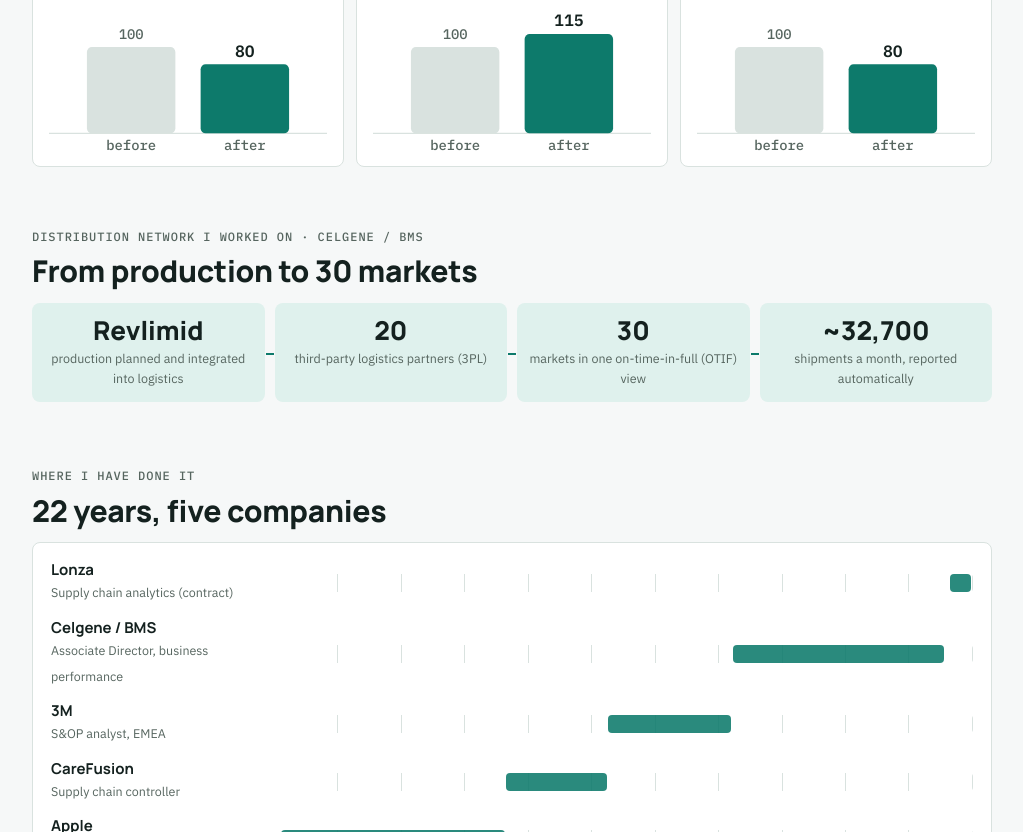
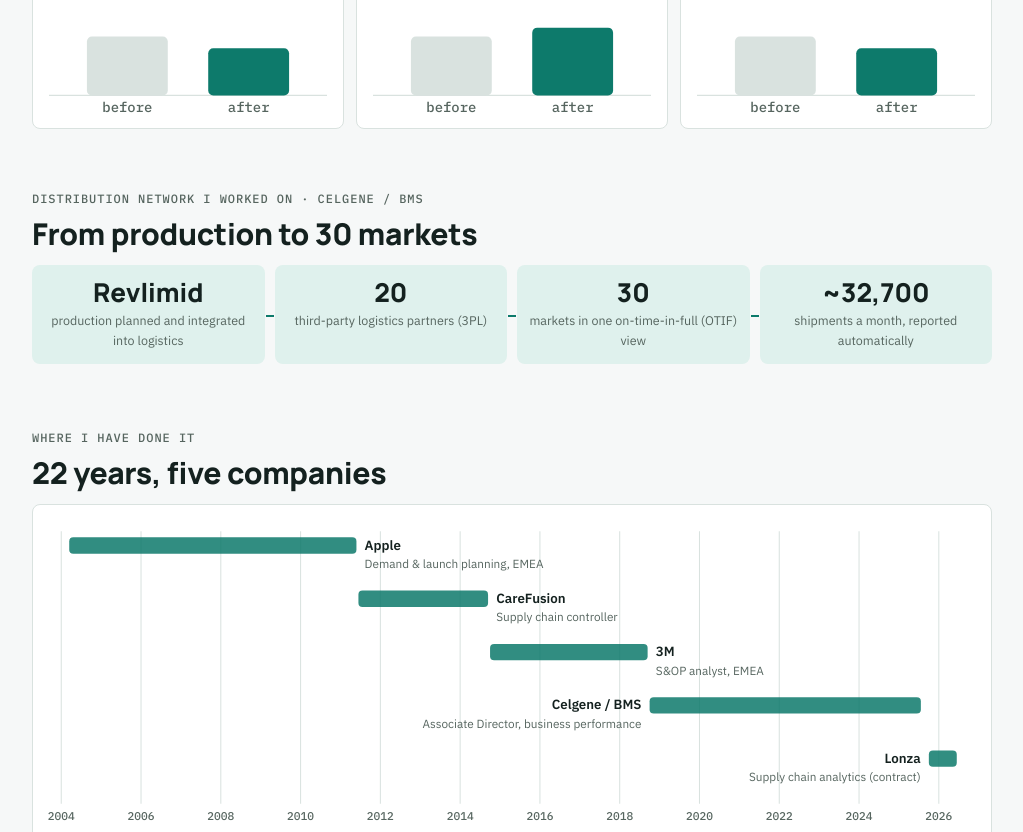
Before and after one commit to cesarrb/cesarrb.github.io, a plain HTML site: page supply-chain/index.html in a window 1280 px wide. Shown: the part 560-1392 px from the top of the page, without its empty margins (128-1151 px from the left). Drawn offline with Linux system fonts and the light colour scheme.

Commit message:
Revert "Readable timeline and larger before/after bars"
This reverts commit 954b9391c1ceac956d4fd4ef2ab2d35f4f3a1625.

```diff
--- a/supply-chain/index.html
+++ b/supply-chain/index.html
@@ -111,16 +111,6 @@ footer p{margin:0;max-width:80ch}
 /* ---- visual page additions ---- */
 .small{font-size:14px}.muted{color:var(--muted)}
 section>h2{margin:6px 0 14px}
-.tl{display:grid;gap:14px}
-.tl-row{display:grid;grid-template-columns:210px 1fr;gap:14px;align-items:center}
-.tl-lab b{display:block;font:700 15px/1.2 var(--display)}
-.tl-lab span{font-size:12.5px;color:var(--muted)}
-.tl-track{position:relative;height:18px;background:repeating-linear-gradient(90deg,transparent 0 calc(9.09% - 1px),var(--line) calc(9.09% - 1px) 9.09%);border-radius:4px}
-.tl-track i{position:absolute;top:0;bottom:0;background:var(--accent);border-radius:4px;opacity:.88}
-.tl-track i:hover{opacity:1}
-.tl-axis{display:grid;grid-template-columns:210px 1fr;gap:14px}
-.tl-axis div{display:flex;justify-content:space-between;font:500 11px var(--mono);color:var(--muted)}
-@media (max-width:640px){.tl-row,.tl-axis{grid-template-columns:1fr;gap:4px}.tl-axis>span{display:none}}
 
 .kpis{display:grid;grid-template-columns:repeat(auto-fit,minmax(200px,1fr));gap:12px}
 .kpi{background:var(--surface);border:1px solid var(--line);border-radius:8px;padding:16px 16px 12px}
@@ -196,7 +186,7 @@ body.detail .detail-only{display:block}
 <section>
   <span class="eyebrow">Where I have done it</span>
   <h2>22 years, five companies</h2>
-  <div class="panel"><div id="tl" class="tl" role="img" aria-label="Career timeline 2004 to 2026"></div></div>
+  <div class="panel"><svg id="tl" viewBox="0 0 900 300" role="img" aria-label="Career timeline 2004 to 2026"></svg></div>
   <div class="detail-only">
     <ul class="small">
       <li><b>Lonza (2025–2026):</b> monthly S&amp;OP process and scenario lock across the sites, from VPs to site teams; Power BI cockpits as one source of truth from SAP, OMP and SQL Server.</li>
@@ -248,15 +238,15 @@ function hideTip(){tip.style.opacity=0}
 function css(v){return getComputedStyle(document.documentElement).getPropertyValue(v).trim()}
 const kp=document.getElementById('kpis');
 KPIS.forEach(k=>{
-  const max=120,W=220,H=96,bw=70;
+  const max=120,W=220,H=70,bw=64;
   const h=v=>v/max*(H-14);
   const d=document.createElement('div');d.className='kpi';
   d.innerHTML=`<div class="big">${k.big}</div><div class="lbl">${k.lbl}</div>
-  <svg viewBox="0 -4 ${W} ${H+20}" aria-label="${k.lbl}: before ${k.a}, after ${k.b}">
+  <svg viewBox="0 0 ${W} ${H+16}" aria-label="${k.lbl}: before ${k.a}, after ${k.b}">
    <line x1="0" x2="${W}" y1="${H}" y2="${H}" class="tl-grid"/>
    <rect data-t="Before: index ${k.a}" x="30" y="${H-h(k.a)}" width="${bw}" height="${h(k.a)}" rx="4" fill="var(--line)"/>
    <rect data-t="After: index ${k.b} (${k.big})" x="${W-30-bw}" y="${H-h(k.b)}" width="${bw}" height="${h(k.b)}" rx="4" fill="var(--accent)"/>
-   <text x="${30+bw/2}" y="${H-h(k.a)-6}" text-anchor="middle" class="tl-ax">${k.a}</text><text x="${W-30-bw/2}" y="${H-h(k.b)-6}" text-anchor="middle" class="tl-txt">${k.b}</text><text x="${30+bw/2}" y="${H+13}" text-anchor="middle" class="tl-ax">before</text>
+   <text x="${30+bw/2}" y="${H+13}" text-anchor="middle" class="tl-ax">before</text>
    <text x="${W-30-bw/2}" y="${H+13}" text-anchor="middle" class="tl-ax">after</text>
   </svg>`;
   kp.appendChild(d);
@@ -271,14 +261,19 @@ const JOBS=[
  {c:"Lonza",r:"Supply chain analytics (contract)",s:2025.75,e:2026.45}
 ];
 (function(){
-  const el=document.getElementById('tl'),x0=2004,x1=2026.5,P=y=>(y-x0)/(x1-x0)*100;
-  let h='';
-  JOBS.slice().reverse().forEach(j=>{
-    h+=`<div class="tl-row"><div class="tl-lab"><b>${j.c}</b><span>${j.r}</span></div><div class="tl-track"><i data-t="${j.c}: ${Math.floor(j.s)}–${Math.floor(j.e)}" style="left:${P(j.s)}%;width:${Math.max(P(j.e)-P(j.s),1.5)}%"></i></div></div>`;
+  const svg=document.getElementById('tl'),x0=2004,x1=2026.6,L=10,R=890,rowH=52,top=14;
+  const X=y=>L+(y-x0)/(x1-x0)*(R-L);
+  let g='';
+  for(let y=2004;y<=2026;y+=2){g+=`<line x1="${X(y)}" x2="${X(y)}" y1="${top-6}" y2="${top+JOBS.length*rowH}" class="tl-grid"/><text x="${X(y)}" y="${top+JOBS.length*rowH+16}" text-anchor="middle" class="tl-ax">${y}</text>`}
+  JOBS.forEach((j,i)=>{
+    const y=top+i*rowH, w=Math.max(X(j.e)-X(j.s),6), right=X(j.s)+w>600;
+    g+=`<rect class="tl-bar" data-t="${j.c}: ${j.r} (${Math.floor(j.s)}–${Math.floor(j.e)})" x="${X(j.s)}" y="${y}" width="${w}" height="16" rx="4"/>`;
+    const tx=right? X(j.s)-8 : X(j.s)+w+8, an=right?'end':'start';
+    g+=`<text x="${tx}" y="${y+12}" text-anchor="${an}" class="tl-txt">${j.c}</text><text x="${tx}" y="${y+30}" text-anchor="${an}" class="tl-sub">${j.r}</text>`;
   });
-  h+=`<div class="tl-axis"><span></span><div><span>2004</span><span>2010</span><span>2015</span><span>2020</span><span>2026</span></div></div>`;
-  el.innerHTML=h;
-  el.querySelectorAll('i[data-t]').forEach(r=>{r.addEventListener('mousemove',e=>showTip(e,r.dataset.t));r.addEventListener('mouseleave',hideTip)});
+  svg.setAttribute('viewBox',`0 0 900 ${top+JOBS.length*rowH+24}`);
+  svg.innerHTML=g;
+  svg.querySelectorAll('.tl-bar').forEach(r=>{r.addEventListener('mousemove',e=>showTip(e,r.dataset.t));r.addEventListener('mouseleave',hideTip)});
 })();
 
 const tgl=document.getElementById('tgl');
```
